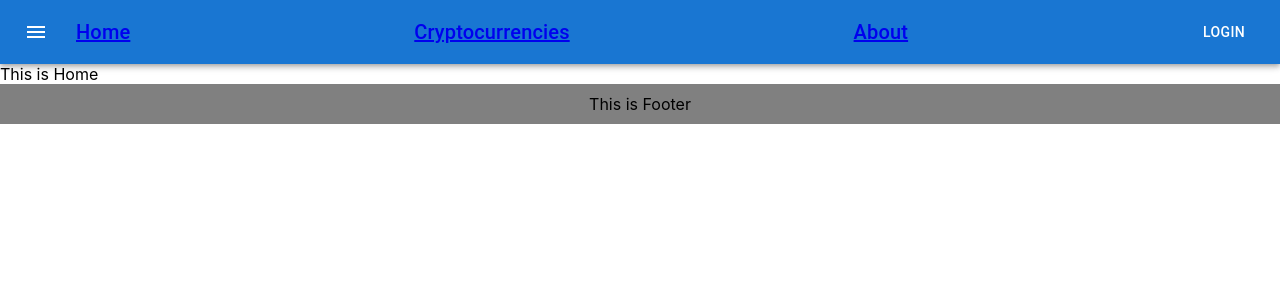
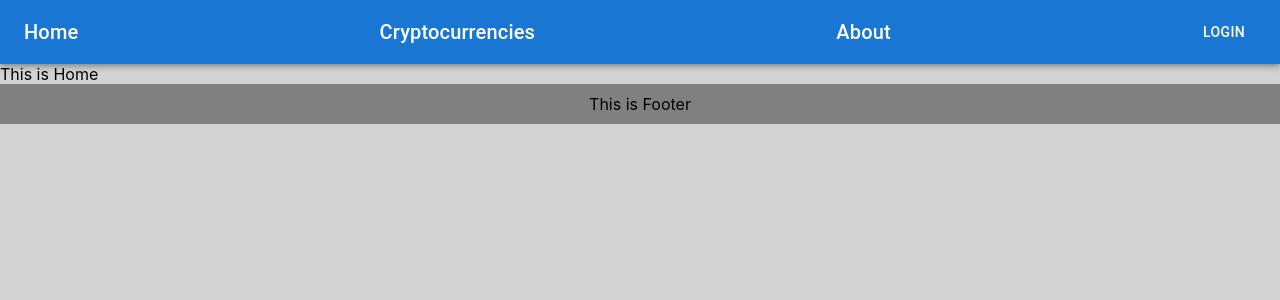
Before and after one commit to FehertoiTamas/crypto-app, a React (Create React App) app: page / in a window 1280 px wide. Shown: the top 300 px of the page. Built offline with nearby package versions, Linux system fonts and the light colour scheme.

Commit message:
responsiv navbar & singlecoin route

```diff
--- a/src/components/Cards.jsx
+++ b/src/components/Cards.jsx
@@ -20,7 +20,7 @@ export default function Cards({ coin }) {
         <CardMedia
           component="img"
           height="194"
-          sx={{ objectFit: "contain" }}
+          sx={{ objectFit: "scale-down" }}
           image={coin.large}
           alt="coin"
         />
--- a/src/components/Header.jsx
+++ b/src/components/Header.jsx
@@ -7,43 +7,85 @@ import Button from "@mui/material/Button";
 import IconButton from "@mui/material/IconButton";
 import MenuIcon from "@mui/icons-material/Menu";
 import { Link } from "react-router-dom";
+import { Hidden, List, ListItem, ListItemText, Drawer } from "@mui/material";
+import "../styles/Header.css";
+import { useState } from "react";
 
 function Header() {
+  const [isDrawerOpen, setIsDrawerOpen] = useState(false);
+
+  const toggleDrawer = () => {
+    setIsDrawerOpen(!isDrawerOpen);
+  };
+
+  const drawerMenuItems = [
+    { text: "Home", link: "/" },
+    { text: "Cryptocurrencies", link: "/Cryptocurrencies" },
+    { text: "About", link: "/About" },
+  ];
+
   return (
-    <Box sx={{ flexGrow: 1 }}>
+    <Box>
       <AppBar position="static">
-        <Toolbar>
+        <Toolbar sx={{ display: "flex", justifyContent: "space-between" }}>
+          <Hidden mdUp>
             <IconButton
               size="large"
               edge="start"
               color="inherit"
               aria-label="menu"
               sx={{ mr: 2 }}
+              onClick={toggleDrawer}
             >
               <MenuIcon />
             </IconButton>
-          <Typography variant="h6" component={Link} to="/" sx={{ flexGrow: 1 }}>
+          </Hidden>
+          <Hidden mdDown>
+            <Typography
+              className="navbar-items"
+              style={{ textDecoration: "none", color: "inherit" }}
+              variant="h6"
+              component={Link}
+              to="/"
+            >
               Home
             </Typography>
             <Typography
+              className="navbar-items"
+              style={{ textDecoration: "none", color: "inherit" }}
               variant="h6"
               component={Link}
               to="/Cryptocurrencies"
-            sx={{ flexGrow: 1 }}
             >
               Cryptocurrencies
             </Typography>
             <Typography
+              className="navbar-items"
+              style={{ textDecoration: "none", color: "inherit" }}
               variant="h6"
               component={Link}
               to="/About"
-            sx={{ flexGrow: 1 }}
             >
               About
             </Typography>
+          </Hidden>
           <Button color="inherit">Login</Button>
         </Toolbar>
       </AppBar>
+      <Drawer anchor="left" open={isDrawerOpen} onClose={toggleDrawer}>
+        <List>
+          {drawerMenuItems.map((item) => (
+            <ListItem
+              key={item.text}
+              component={Link}
+              to={item.link}
+              onClick={toggleDrawer}
+            >
+              <ListItemText primary={item.text} />
+            </ListItem>
+          ))}
+        </List>
+      </Drawer>
     </Box>
   );
 }
--- a/src/components/TopCoinsCard.jsx
+++ b/src/components/TopCoinsCard.jsx
@@ -5,10 +5,15 @@ import CardContent from "@mui/material/CardContent";
 import Button from "@mui/material/Button";
 import Typography from "@mui/material/Typography";
 import CardMedia from "@mui/material/CardMedia";
+import { Link } from "react-router-dom";
 
 export default function TopCoinsCard({ coin }) {
   return (
     <>
+      <Link
+        style={{ textDecoration: "none" }}
+        to={`/SingleCoin/${coin.item.id}`}
+      >
         <Card key={coin.id} sx={{ Width: 300, Height: 400 }}>
           <CardContent
             sx={{
@@ -25,7 +30,11 @@ export default function TopCoinsCard({ coin }) {
               image={coin.item.large}
               alt="coin"
             />
-          <Typography sx={{ fontSize: 14 }} color="text.secondary" gutterBottom>
+            <Typography
+              sx={{ fontSize: 14 }}
+              color="text.secondary"
+              gutterBottom
+            >
               {coin.item.symbol}
             </Typography>
             <Typography flexWrap="wrap" variant="h5" component="div">
@@ -42,6 +51,7 @@ export default function TopCoinsCard({ coin }) {
             <Button size="small">Learn More</Button>
           </CardActions>
         </Card>
+      </Link>
     </>
   );
 }
--- a/src/index.css
+++ b/src/index.css
@@ -5,6 +5,8 @@ body {
     sans-serif;
   -webkit-font-smoothing: antialiased;
   -moz-osx-font-smoothing: grayscale;
+
+  background-color: lightgray;
 }
 
 code {
--- /dev/null
+++ b/src/pages/ShowCoin.jsx
@@ -0,0 +1,22 @@
+import React, { useEffect, useState } from "react";
+import { useParams } from "react-router-dom";
+
+export default function ShowCoin() {
+  const params = useParams();
+  const [singleCoinData, setSingleCoinData] = useState()
+
+  const url = `https://api.coingecko.com/api/v3/coins/${params.id}/market_chart?vs_currency=usd&days=7`;
+
+  const getSingleCoinData = async () => {
+    const response = await fetch(url).then((response) => response.json());
+    setSingleCoinData(response);
+  };
+
+  useEffect(() => {
+    getSingleCoinData()
+  },[])
+
+  return (
+    <pre>{JSON.stringify(singleCoinData, null, 2)}</pre>
+  )
+}
--- /dev/null
+++ b/src/styles/Header.css
@@ -0,0 +1,22 @@
+.navbar-items {
+  position: relative;
+  display: flex;
+  justify-content: center;
+}
+
+.navbar-items::after {
+  content: '';
+  position: absolute;
+  width: 100%;
+  transform: scaleX(0);
+  height: 2px;
+  bottom: 0;
+  background-color: white;
+  transform-origin: center;
+  transition: transform 0.25s ease-out;
+}
+
+.navbar-items:hover::after {
+  transform: scaleX(1);
+  transform-origin: center;
+}
--- a/src/styles/TopCoinsCard.css
+++ b/src/styles/TopCoinsCard.css
@@ -1,7 +1,7 @@
 .card {
   height: 100%;
   display: flex;
-  justify-content: start;
+  justify-content: flex-start;
   align-items: center;
   gap: 20px;
   text-align: center;
```
Also changed, not shown: src/components/InputField.jsx (+10 -2 lines), src/index.js (+6 -1 lines). Lines whose indentation alone changed are shown as unchanged.
